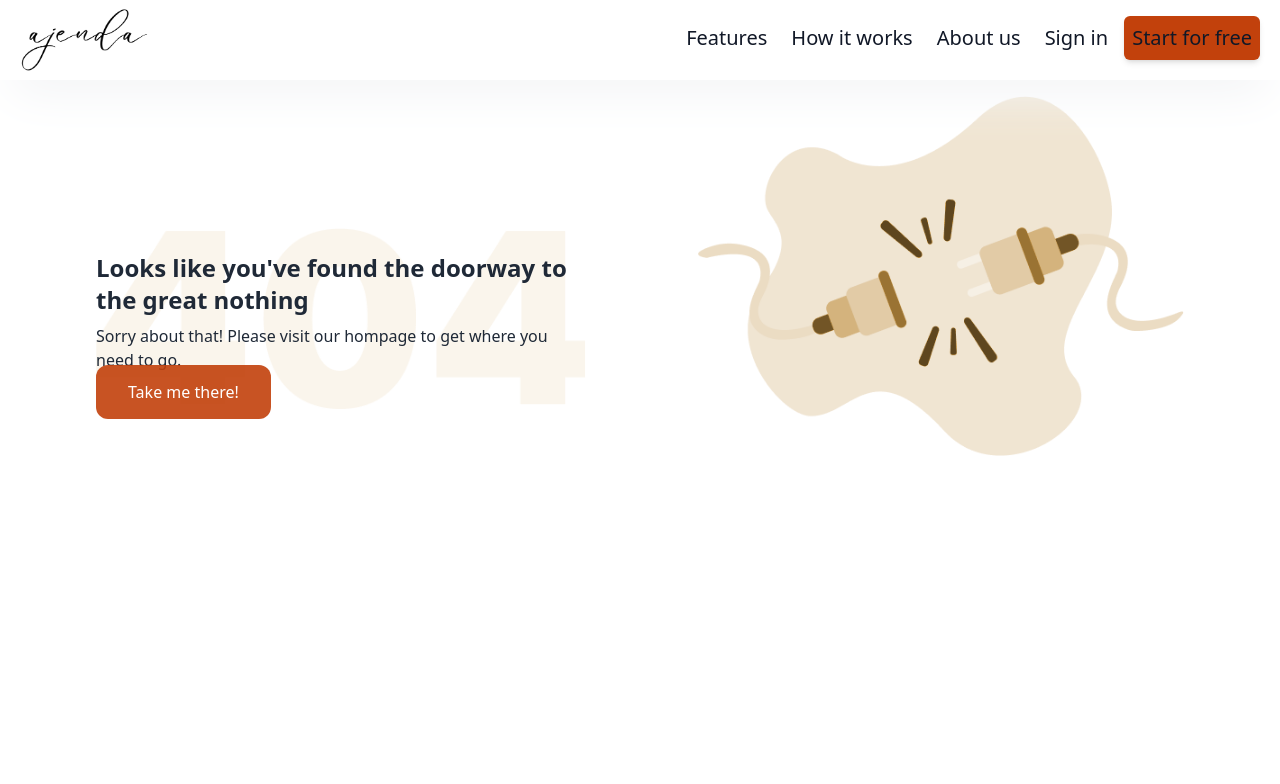
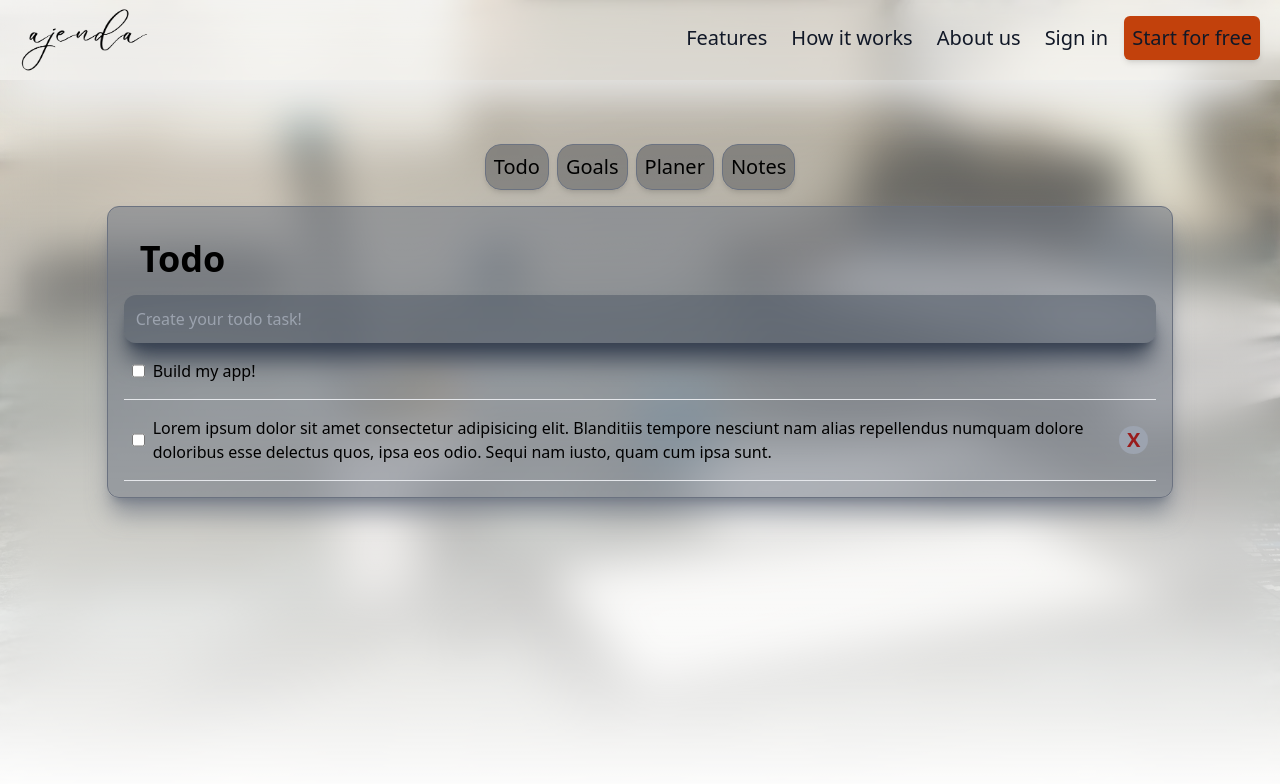
Before and after one commit to CodeX-computing/ajenda, a React (Create React App) app: page /todo in a window 1280 px wide. Shown: the top 784 px of the page. Built offline with nearby package versions, Linux system fonts and the light colour scheme.

Commit message:
Style Todos

```diff
--- a/src/App.js
+++ b/src/App.js
@@ -1,19 +1,25 @@
 import React from 'react';
 import { BrowserRouter, Routes, Route } from 'react-router-dom';
-import About from './components/About';
-import Features from './components/Features';
-import Home from './components/Home';
-import How from './components/How';
+import About from './components/pages/About';
+import Features from './components/pages/Features';
+import Home from './components/pages/Home';
+import How from './components/pages/How';
 import Navigation from './components/Navigation';
-import NotFound404 from './components/NotFound404';
-import Signin from './components/Signin';
-import Signup from './components/Signup';
+import NotFound404 from './components/pages/NotFound404';
+import Signin from './components/pages/Signin';
+import Signup from './components/pages/Signup';
+// import Ajenda from './components/Ajenda';
+import Todo from './components/inner-components/Todo';
+import Goals from './components/inner-components/Goals';
 
 function App() {
   return (
     <BrowserRouter>
       <Navigation />
       <Routes>
+        {/* <Route path="/app" element={<Ajenda />} /> */}
+        <Route path="/todo" element={<Todo />} />
+        <Route path="/goals" element={<Goals />} />
         <Route exact path="/" element={<Home />} />
         <Route exact path="/features" element={<Features />} />
         <Route exact path="/how" element={<How />} />
--- /dev/null
+++ b/src/components/Ajenda.jsx
@@ -0,0 +1,23 @@
+import React from 'react';
+import { Link } from 'react-router-dom';
+
+function ajenda() {
+  return (
+    <div className="flex m-4">
+      <Link to="/todo" className="text-xl bg-gray-900/30 hover:shadow-gray-500 shadow-md border border-gray-500 hover:shadow-inner p-2 mx-1 rounded-2xl pointer">
+        Todo
+      </Link>
+      <Link to="/goals" className="text-xl bg-gray-900/30 hover:shadow-gray-500 shadow-md border border-gray-500 hover:shadow-inner p-2 mx-1 rounded-2xl pointer">
+        Goals
+      </Link>
+      <Link to="/goals" className="text-xl bg-gray-900/30 hover:shadow-gray-500 shadow-md border border-gray-500 hover:shadow-inner p-2 mx-1 rounded-2xl pointer">
+        Planer
+      </Link>
+      <Link to="/goals" className="text-xl bg-gray-900/30 hover:shadow-gray-500 shadow-md border border-gray-500 hover:shadow-inner p-2 mx-1 rounded-2xl pointer">
+        Notes
+      </Link>
+    </div>
+  );
+}
+
+export default ajenda;
--- a/src/components/Todo.jsx
+++ /dev/null
@@ -1,13 +0,0 @@
-import React from 'react';
-
-function Todo() {
-  return (
-    <div className="w-screen h-screen bg-heroBg bg-center">
-      <div className="bg-gradient-to-b from-transparent to-white backdrop-blur-md w-full h-full flex justify-center items-center">
-        <h1 className="text-4xl font-bold">Under construction!</h1>
-      </div>
-    </div>
-  );
-}
-
-export default Todo;
--- /dev/null
+++ b/src/components/inner-components/Goals.jsx
@@ -0,0 +1,19 @@
+import React from 'react';
+import Ajenda from '../Ajenda';
+
+function Goals() {
+  return (
+    <div className="w-screen h-screen bg-heroBg bg-cover">
+      <div className="bg-gradient-to-b from-transparent to-white backdrop-blur-xl w-full h-full flex flex-col justify-start items-center pt-32">
+        <Ajenda />
+        <div className="w-5/6 bg-gray-500/50 p-4 rounded-xl shadow-md border border-gray-500">
+          <h1 className="text-4xl font-bold m-4">Todo</h1>
+          <input className="w-full p-2 border-b rounded-xl bg-gray-100/50" placeholder="Buy coffee" />
+          <p className="w-full p-2 border-b">Build my app!</p>
+        </div>
+      </div>
+    </div>
+  );
+}
+
+export default Goals;
--- /dev/null
+++ b/src/components/inner-components/Todo.jsx
@@ -0,0 +1,27 @@
+import React from 'react';
+import Ajenda from '../Ajenda';
+
+function Todo() {
+  return (
+    <div className="w-screen h-screen bg-heroBg bg-cover">
+      <div className="bg-gradient-to-b from-transparent to-white backdrop-blur-xl w-full h-full flex flex-col justify-start items-center pt-32">
+        <Ajenda />
+        <div className="w-5/6 bg-gray-500/50 p-4 rounded-xl shadow-xl shadow-gray-500/70 border border-gray-500">
+          <h1 className="text-4xl font-bold m-4">Todo</h1>
+          <input className="w-full p-3 shadow-xl shadow-gray-700 outline-0 shadow-inner rounded-xl text-gray-900 hover:bg-gray-300 focus:bg-gray-300 bg-gray-600/50" placeholder="Create your todo task!" />
+          <div className="flex w-full px-2 py-4 border-b">
+            <input type="checkbox" className="p-4 bg-gary-300" />
+            <p className="ml-2">Build my app!</p>
+          </div>
+          <div className="flex w-full px-2 py-4 border-b">
+            <input type="checkbox" />
+            <p className="ml-2">Lorem ipsum dolor sit amet consectetur adipisicing elit. Blanditiis tempore nesciunt nam alias repellendus numquam dolore doloribus esse delectus quos, ipsa eos odio. Sequi nam iusto, quam cum ipsa sunt.</p>
+            <div className="ml-2 text-xl font-bold text-red-800 bg-gray-400 self-center px-2 rounded-full pointer">X</div>
+          </div>
+        </div>
+      </div>
+    </div>
+  );
+}
+
+export default Todo;
--- a/src/components/Home.jsx
+++ b/src/components/pages/Home.jsx
@@ -1,6 +1,6 @@
 import React from 'react';
 import { Link } from 'react-router-dom';
-import heroImg from '../assets/img/hero.webp';
+import heroImg from '../../assets/img/hero.webp';
 
 function Home() {
   return (
--- a/src/components/NotFound404.jsx
+++ b/src/components/pages/NotFound404.jsx
@@ -1,7 +1,7 @@
 import React from 'react';
 import { Link } from 'react-router-dom';
-import notFound1 from '../assets/img/404.png';
-import notFound2 from '../assets/img/offline.png';
+import notFound1 from '../../assets/img/404.png';
+import notFound2 from '../../assets/img/offline.png';
 
 function NotFound404() {
   return (
--- a/src/components/Signin.jsx
+++ b/src/components/pages/Signin.jsx
@@ -1,6 +1,6 @@
 import React from 'react';
 import { Link } from 'react-router-dom';
-import logo from '../logo1.png';
+import logo from '../../logo1.png';
 
 function Signin() {
   const handlSubmit = (e) => {
--- a/src/components/Signup.jsx
+++ b/src/components/pages/Signup.jsx
@@ -1,6 +1,6 @@
 import React from 'react';
 import { Link } from 'react-router-dom';
-import logo from '../logo1.png';
+import logo from '../../logo1.png';
 
 function Signup() {
   const handlSubmit = (e) => {
```
Also changed, not shown: src/components/pages/About.jsx (renamed from src/components/About.jsx), src/components/pages/Features.jsx (renamed from src/components/Features.jsx), src/components/pages/How.jsx (renamed from src/components/How.jsx).
